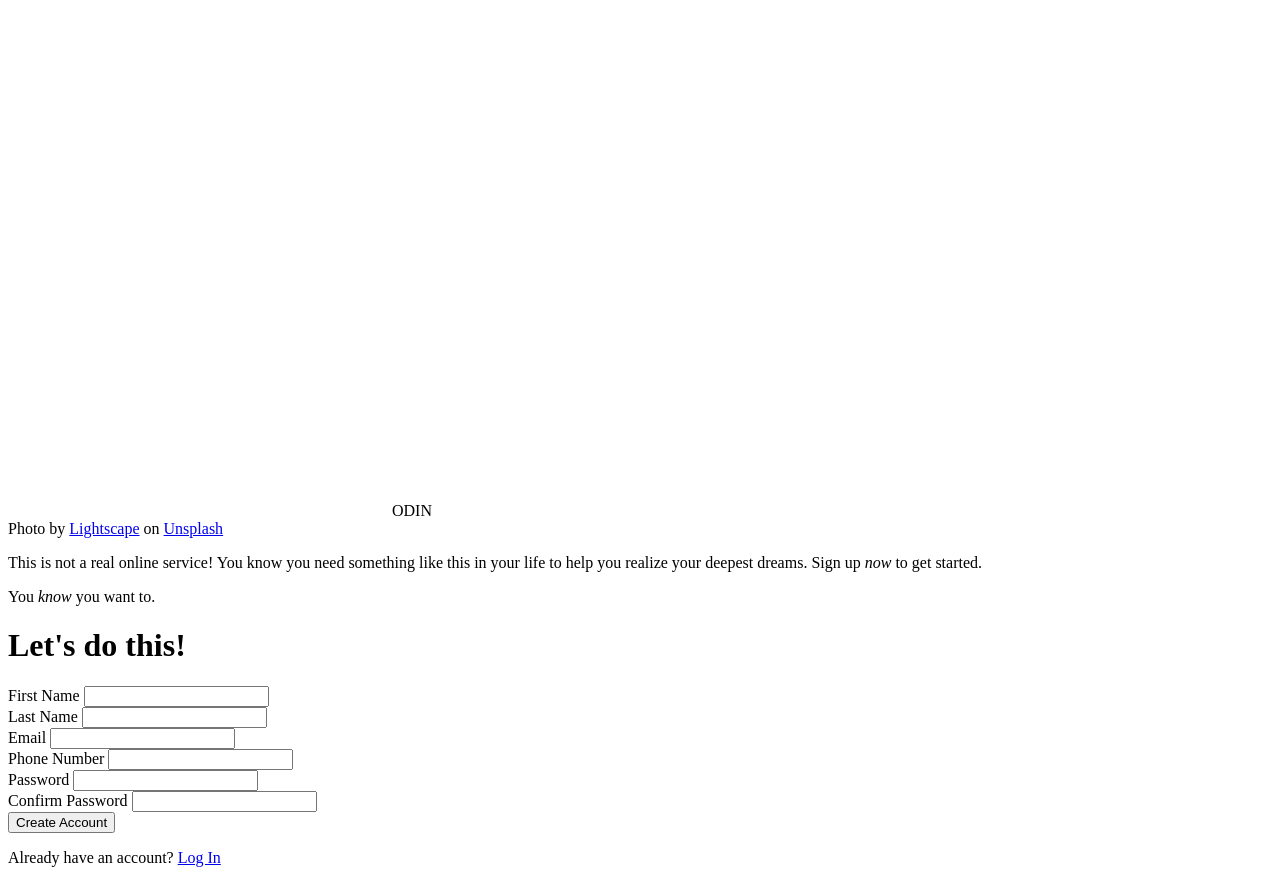
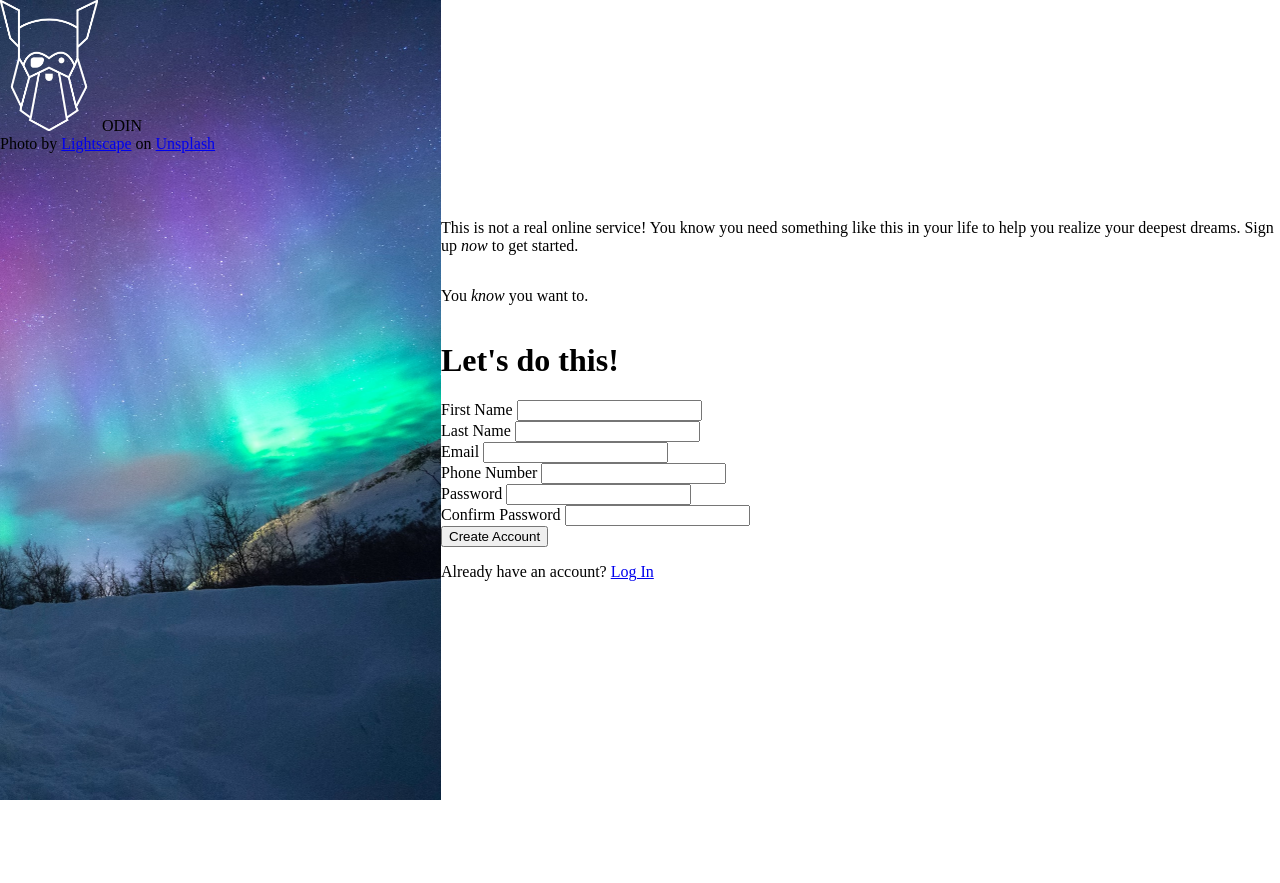
Before and after one commit to branden-eyk/Odin-Signup, a plain HTML site: page index.html in a window 1280 px wide. After the commit the page ends 800 px from the top, so only its background shows below. Drawn offline with Linux system fonts and the light colour scheme.

Commit message:
Add background image. Add flexbox to start positioning elements

```diff
--- a/Scripts/styles.css
+++ b/Scripts/styles.css
@@ -1,4 +1,31 @@
 @font-face {
     font-family: Norse-Bold;
-    src: url("./Assets/Norse-Bold.otf") format("opentype");
+    src: url("../Assets/Norse-Bold.otf") format("opentype");
 }
+
+body{
+    margin: 0;
+    padding: 0;
+}
+
+.flex-container{
+    display: flex;
+    flex-direction: row;
+}
+
+.header{
+    height: 100vh;
+    width: 40vw;
+    background-image: url("../Assets/lightscape.jpg");
+    background-repeat: no-repeat;
+    background-size: cover;
+    background-position-x: 75%;
+    position: relative;
+}
+
+.form-container{
+    height: 100vh;
+    display: flex;
+    flex-direction: column;
+    justify-content: center;
+}
--- a/index.html
+++ b/index.html
@@ -8,12 +8,13 @@
     <title>Odin Sign-up Form Project</title>
 </head>
 <body>
+    <div class="flex-container">
         <div class="header">
-        <div class="header-title">
-            <img src="./Assets/odin-lined.png">
+            <div class="header__title">
+                <img src="./Assets/odin-lined.png" style="width:98px; height:auto;">
                 <span>ODIN</span>
             </div>
-        <div class="header-credits">
+            <div class="header__credits">
                 Photo by <a href="https://unsplash.com/@lightscape">Lightscape</a> on <a href="https://unsplash.com/">Unsplash</a>
             </div>
         </div>
@@ -63,5 +64,6 @@
             </form>
             <p>Already have an account? <a href="./index.html">Log In</a></p>
         </div>
+    </div>
 </body>
 </html>
```
Also changed, not shown: Assets/lightscape.jpg (renamed from Assets/lightscape-LtnPejWDSAY-unsplash.jpg). Lines whose indentation alone changed are shown as unchanged.
